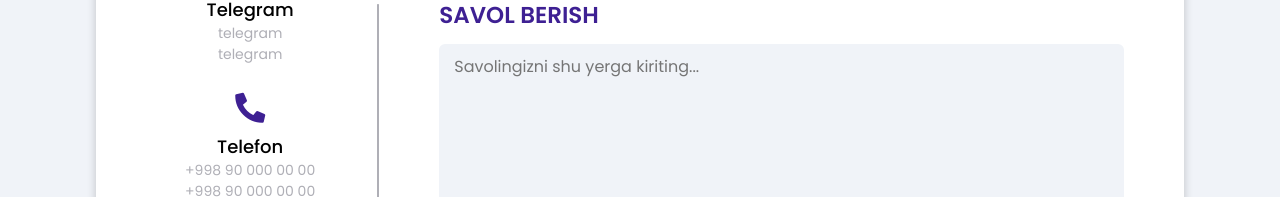
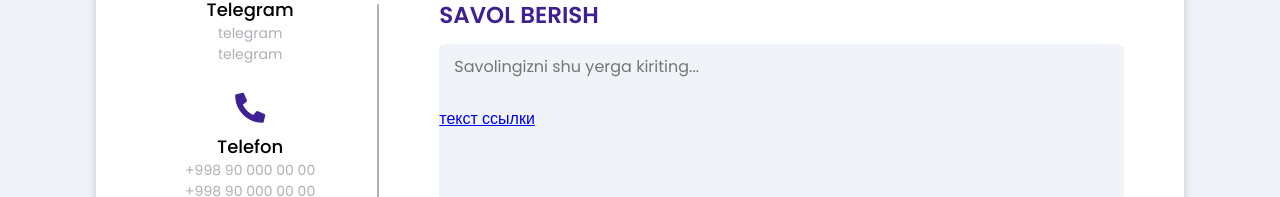
Before and after one commit to huquqiy-maslahat/aloqa, a plain HTML site: page index.html in a window 1280 px wide. Shown: the part 255-452 px from the top of the page. Drawn offline with Linux system fonts and the light colour scheme.

Commit message:
Update index.html

```diff
--- a/index.html
+++ b/index.html
@@ -39,7 +39,7 @@
           <textarea  type="text" placeholder="Savolingizni shu yerga kiriting..."></textarea>
         </div>
         <div class="input-box message-box">
-
+          <a href="savol-berish-kir/index.html">текст ссылки</a>
         </div>
         <div class="button">
           <input type="button" value="Yuborish" >
```
